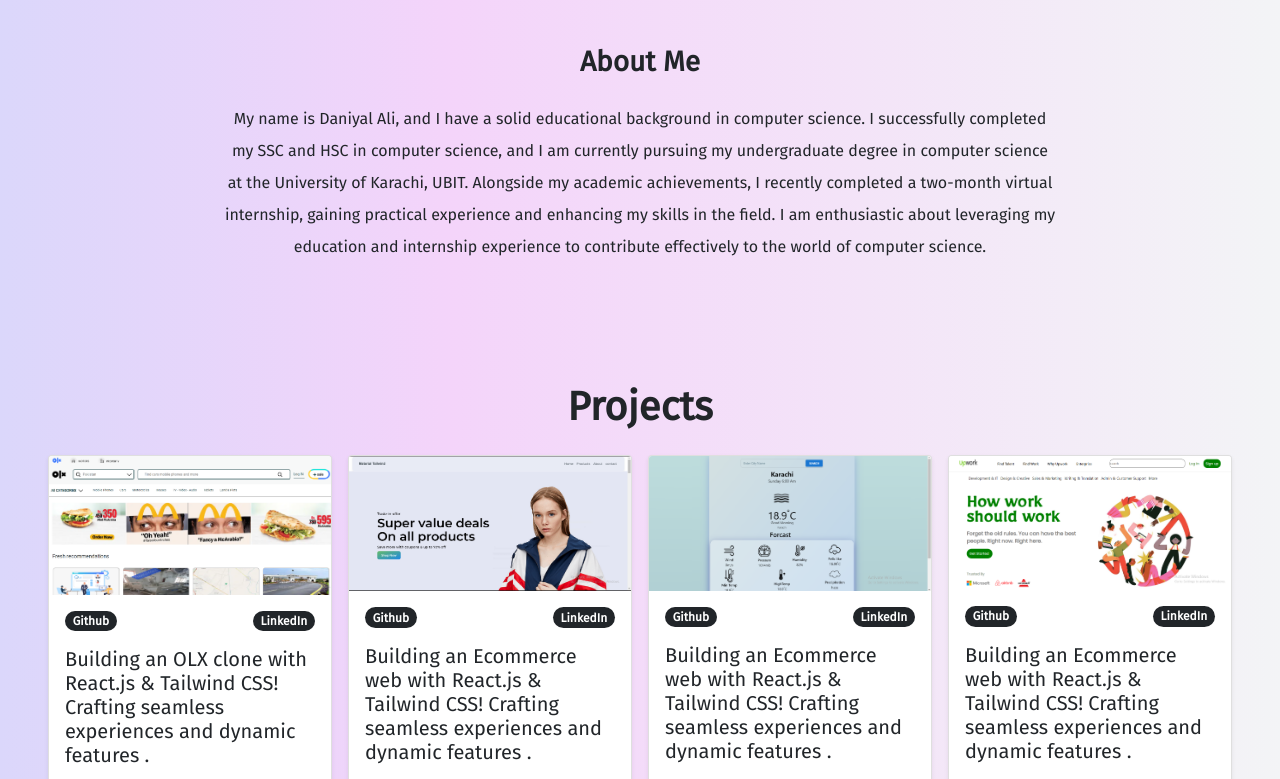
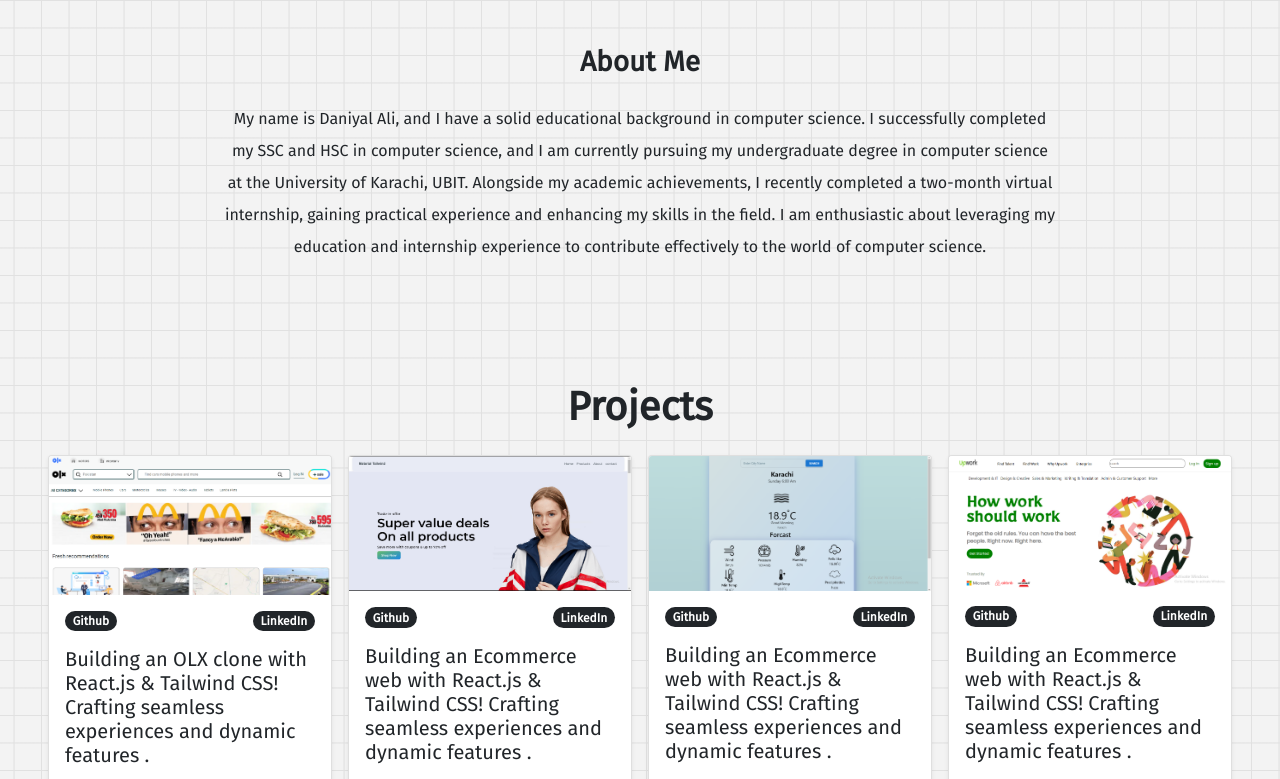
Before and after one commit to DaniyalAliIsrail/Portfolio, a plain HTML site: page index.html in a window 1280 px wide. Shown: the part 453-1232 px from the top of the page. Drawn offline with nearby package versions, Linux system fonts and the light colour scheme.

Commit message:
test-background

```diff
--- a/style.css
+++ b/style.css
@@ -27,14 +27,19 @@
 } */
 
 .background-color-custom {
-        background: rgb(219, 215, 251);
-        background: linear-gradient(90deg, rgba(219, 215, 251, 1) 0%, rgb(244, 212, 250) 35%, rgba(243, 244, 246, 1) 100%);
+        /* background: rgb(219, 215, 251);
+        background: linear-gradient(90deg, rgba(219, 215, 251, 1) 0%, rgb(244, 212, 250) 35%, rgba(243, 244, 246, 1) 100%); */
+
+  width: 100%;
+  height: 100%;
+  --color: #E1E1E1;
+  background-color: #F3F3F3;
+  background-image: linear-gradient(0deg, transparent 24%, var(--color) 25%, var(--color) 26%, transparent 27%,transparent 74%, var(--color) 75%, var(--color) 76%, transparent 77%,transparent),
+      linear-gradient(90deg, transparent 24%, var(--color) 25%, var(--color) 26%, transparent 27%,transparent 74%, var(--color) 75%, var(--color) 76%, transparent 77%,transparent);
+  background-size: 55px 55px;
 
 
-
-}
-
-.ulmainWrpapper {
+}.ulmainWrpapper {
         /* background-color: var(--navdark); */
         background-color:
                 rgba(255, 255, 255, 0.02);
```
